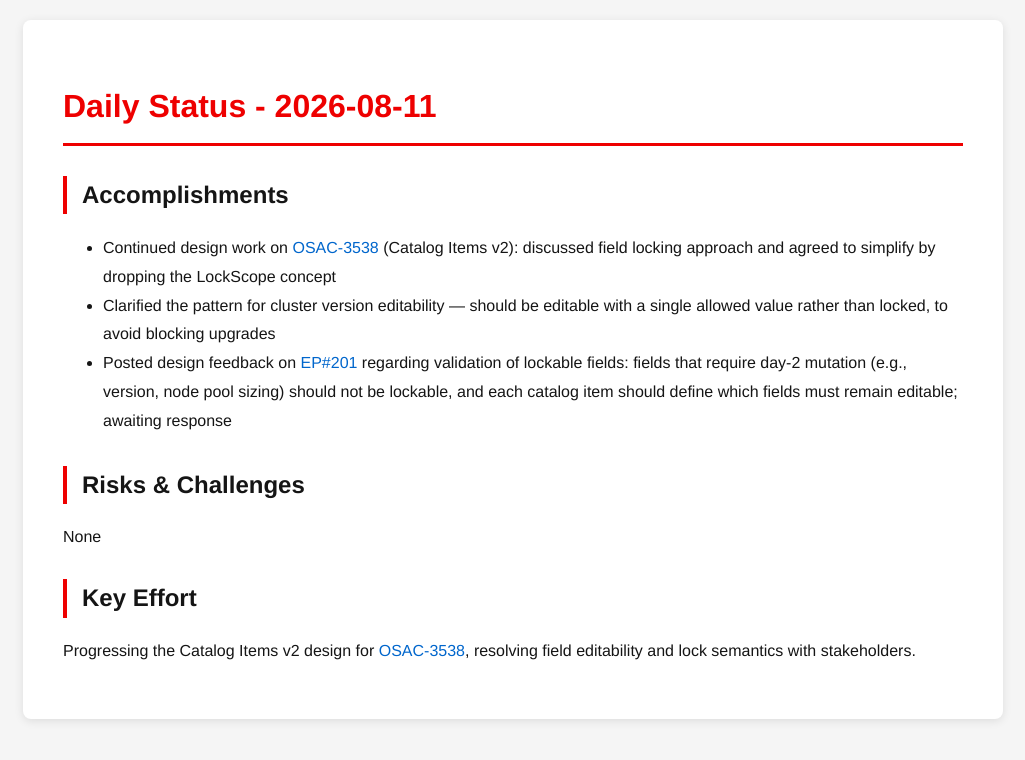
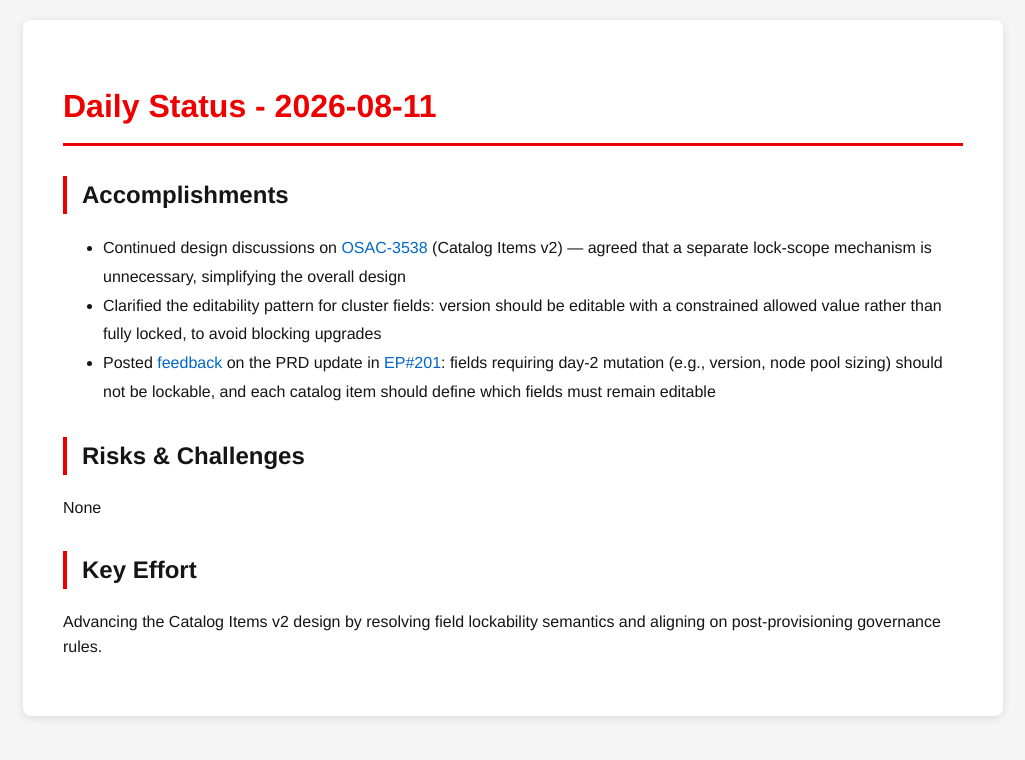
Before and after one commit to tzvatot/daily-status, a Jekyll site: the page built from 2026-08-11.md, in a window 1280 px wide. Shown: the top 760 px of the page, without its empty margins (127-1152 px from the left). Built offline with Jekyll 4.4.1, drawn with Linux system fonts in a browser that asks for light colours.

Commit message:
Daily status update - 2026-08-11

```diff
--- a/2026-08-11.md
+++ b/2026-08-11.md
@@ -7,12 +7,12 @@ date: 2026-08-11
 # Daily Status - 2026-08-11
 
 ## Accomplishments
-- Continued design work on [OSAC-3538](https://redhat.atlassian.net/browse/OSAC-3538) (Catalog Items v2): discussed field locking approach and agreed to simplify by dropping the LockScope concept
-- Clarified the pattern for cluster version editability — should be editable with a single allowed value rather than locked, to avoid blocking upgrades
-- Posted design feedback on [EP#201](https://github.com/osac-project/enhancement-proposals/pull/201) regarding validation of lockable fields: fields that require day-2 mutation (e.g., version, node pool sizing) should not be lockable, and each catalog item should define which fields must remain editable; awaiting response
+- Continued design discussions on [OSAC-3538](https://redhat.atlassian.net/browse/OSAC-3538) (Catalog Items v2) — agreed that a separate lock-scope mechanism is unnecessary, simplifying the overall design
+- Clarified the editability pattern for cluster fields: version should be editable with a constrained allowed value rather than fully locked, to avoid blocking upgrades
+- Posted [feedback](https://github.com/osac-project/enhancement-proposals/pull/201#discussion_r3756287803) on the PRD update in [EP#201](https://github.com/osac-project/enhancement-proposals/pull/201): fields requiring day-2 mutation (e.g., version, node pool sizing) should not be lockable, and each catalog item should define which fields must remain editable
 
 ## Risks & Challenges
 None
 
 ## Key Effort
-Progressing the Catalog Items v2 design for [OSAC-3538](https://redhat.atlassian.net/browse/OSAC-3538), resolving field editability and lock semantics with stakeholders.
+Advancing the Catalog Items v2 design by resolving field lockability semantics and aligning on post-provisioning governance rules.
```
